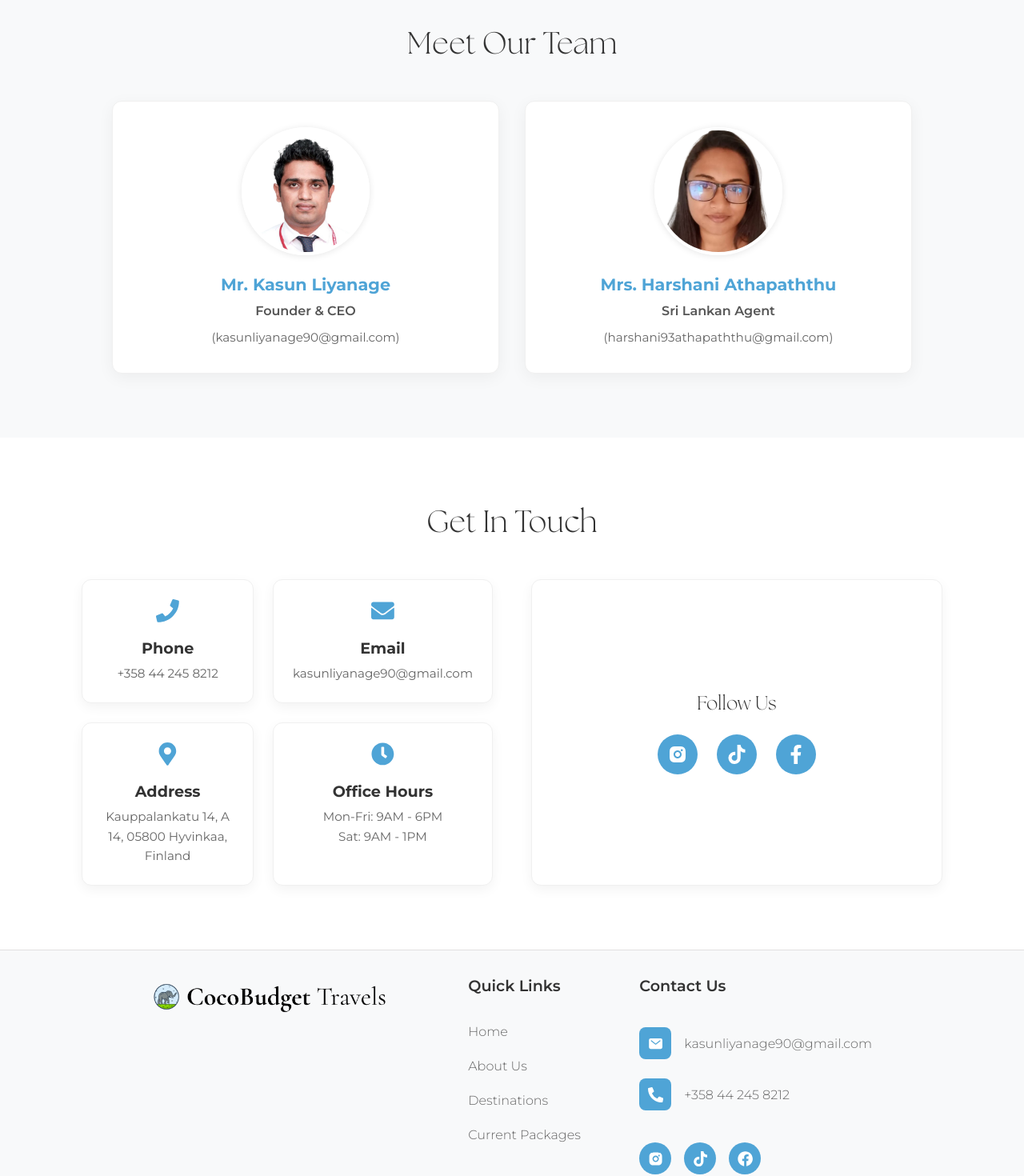
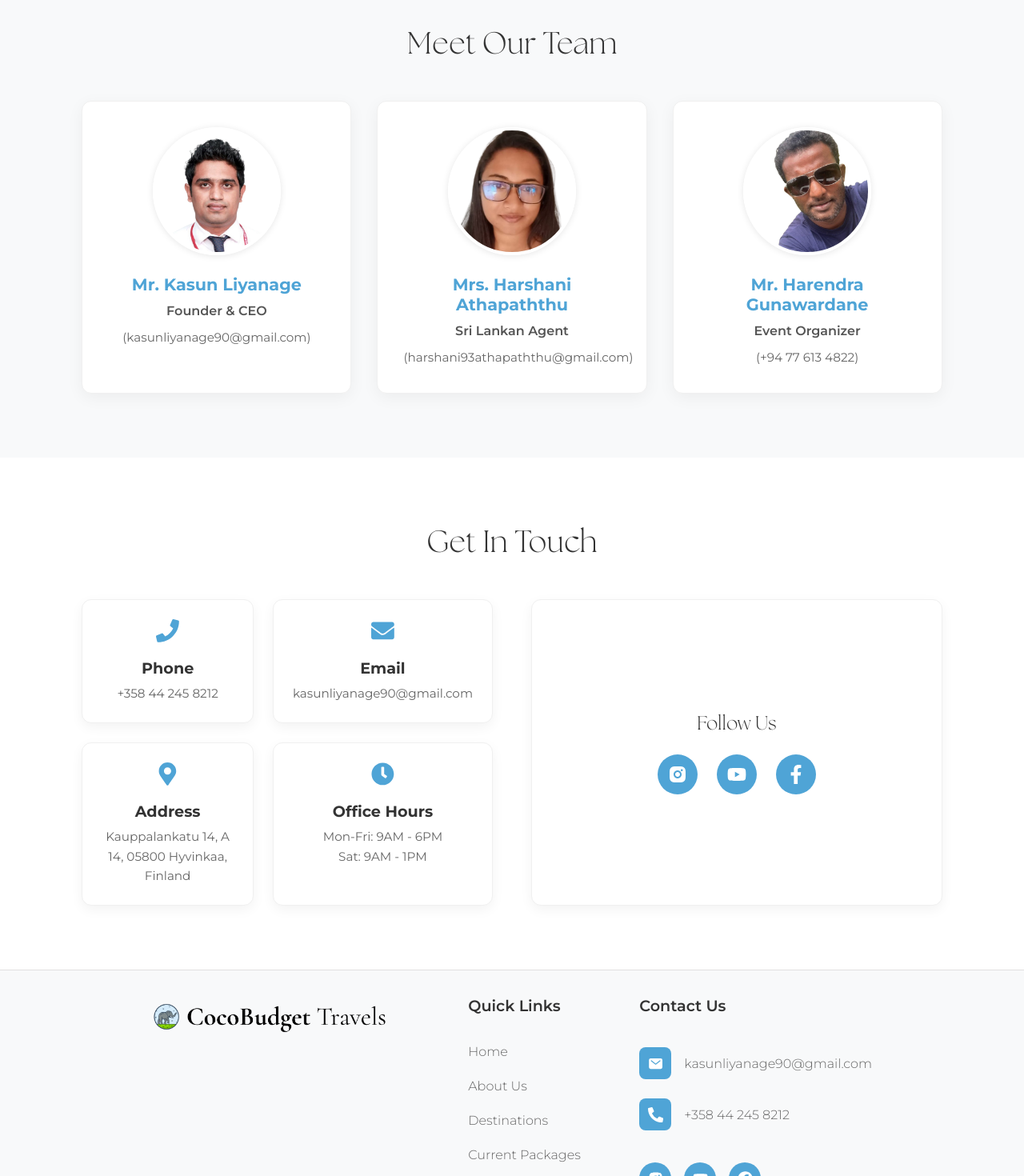
Before and after one commit to thenukaubayasena/cocobudget-travels, a React (Create React App) app: page /about-us in a window 1280 px wide. Shown: the part 2560-4030 px from the top of the page at 80% size. Built offline with nearby package versions, Linux system fonts and the light colour scheme; a web font is replaced by a local one.

Commit message:
some changes

```diff
--- a/src/components/Footer.jsx
+++ b/src/components/Footer.jsx
@@ -1,7 +1,7 @@
 import React from "react";
 import styled from "styled-components";
 import logo from "../assets/logo.png";
-import { FaPhoneAlt, FaFacebook, FaTiktok } from "react-icons/fa";
+import { FaPhoneAlt, FaFacebook, FaYoutube } from "react-icons/fa";
 import { IoMail } from "react-icons/io5";
 import { RiInstagramFill } from "react-icons/ri";
 import { Link } from "react-router-dom";
@@ -41,8 +41,8 @@ const Footer = () => {
               <SocialLink href="https://www.instagram.com/21_dite_paakne/" target="_blank" aria-label="Instagram">
                 <RiInstagramFill />
               </SocialLink>
-              <SocialLink href="https://www.tiktok.com/@21ditepaakne" target="_blank" aria-label="TikTok">
-                <FaTiktok />
+              <SocialLink href="https://www.tiktok.com/@21ditepaakne" target="_blank" aria-label="YouTube">
+                <FaYoutube />
               </SocialLink>
               <SocialLink href="https://www.facebook.com/21ditepaakne" target="_blank" aria-label="Facebook">
                 <FaFacebook />
--- a/src/routes/AboutUs.jsx
+++ b/src/routes/AboutUs.jsx
@@ -3,12 +3,13 @@ import styled from "styled-components";
 import { motion } from "framer-motion";
 import { FaPhone, FaEnvelope, FaMapMarkerAlt, FaClock } from "react-icons/fa";
 import { RiInstagramFill } from "react-icons/ri";
-import { FaTiktok, FaFacebookF } from "react-icons/fa";
+import { FaYoutube, FaFacebookF } from "react-icons/fa";
 import aboutUsImage from '../assets/homeAssets/aboutus.jpg';
 import missionImage from '../assets/homeAssets/mission.jpg';
 import valuesImage from '../assets/homeAssets/values.jpg';
 import kasunImage from '../assets/homeAssets/member.png';
 import harshaniImage from '../assets/homeAssets/member1.png';
+import harendraImage from '../assets/homeAssets/member2.png';
 
 const AboutUs = () => {
   return (
@@ -192,6 +193,12 @@ const AboutUs = () => {
               role: "Sri Lankan Agent",
               email: "(harshani93athapaththu@gmail.com)",
               image: harshaniImage
+            },
+            {
+              name: "Mr. Harendra Gunawardane",
+              role: "Event Organizer",
+              email: "(+94 77 613 4822)",
+              image: harendraImage
             }
           ].map((member, index) => (
             <TeamMember
@@ -245,7 +252,7 @@ const AboutUs = () => {
                 <RiInstagramFill />
               </a>
               <a href="https://www.tiktok.com/" target="_blank" rel="noopener noreferrer">
-                <FaTiktok />
+                <FaYoutube />
               </a>
               <a href="https://www.facebook.com/" target="_blank" rel="noopener noreferrer">
                 <FaFacebookF />
@@ -489,7 +496,7 @@ const TeamGrid = styled.div`
   display: grid;
   grid-template-columns: repeat(auto-fit, minmax(250px, 1fr));
   gap: 2rem;
-  max-width: 1000px;
+  max-width: 1200px;
   margin: 0 auto;
 
   @media (max-width: 600px) {
```
Also changed, not shown: src/assets/homeAssets/member2.png (added).
